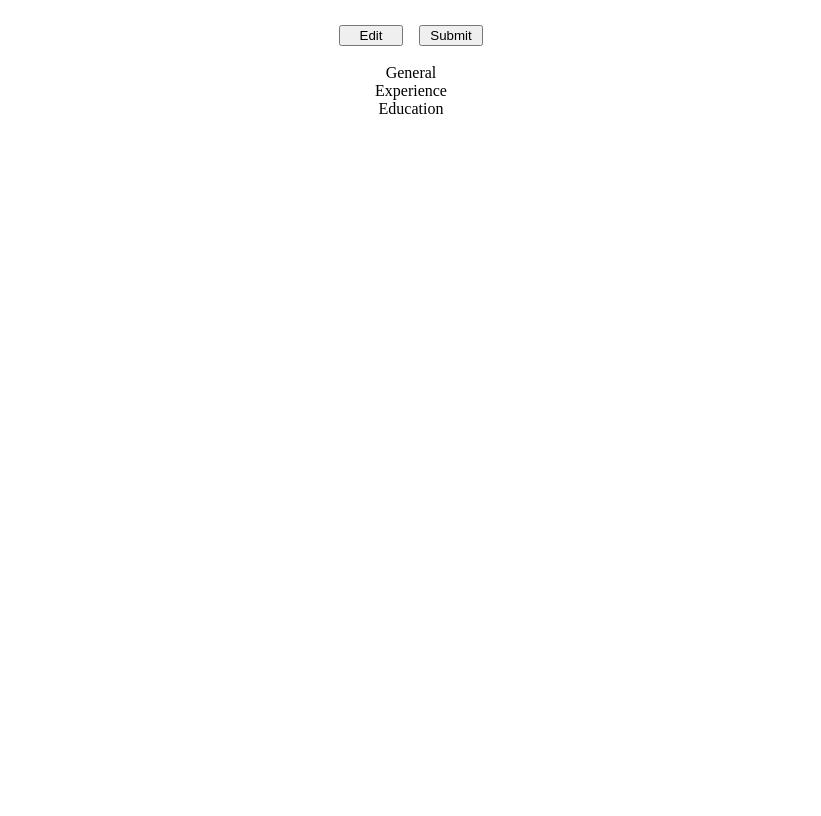
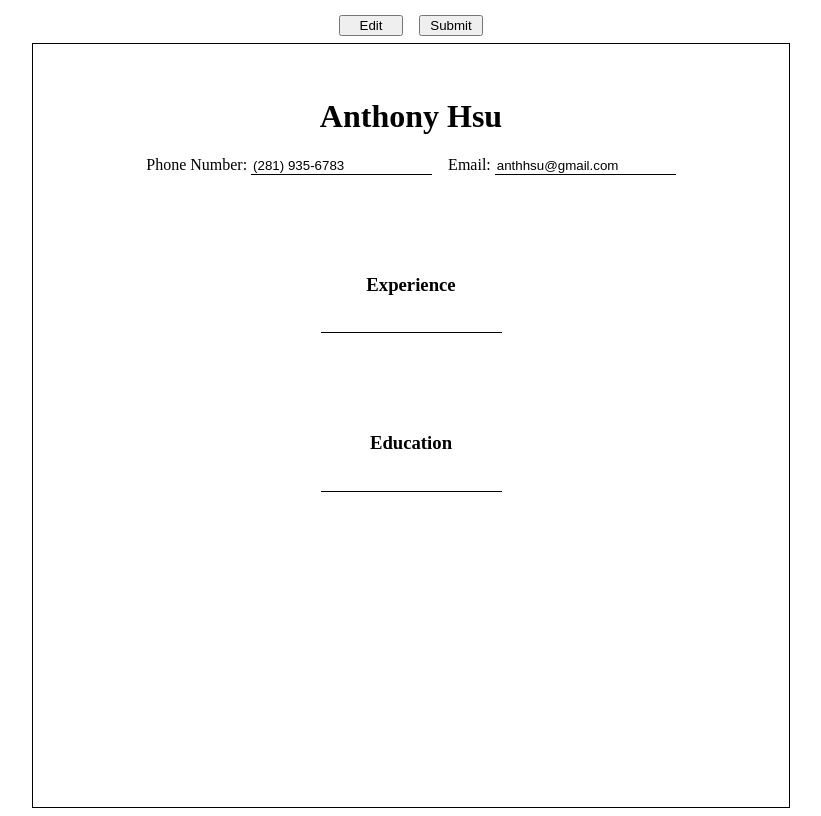
Before and after one commit to anthony-hsu/cv-project, a React (Create React App) app: page / in a window 1280 px wide. Shown: the whole page, without its empty margins (229-1050 px from the left). Built offline with nearby package versions, Linux system fonts and the light colour scheme.

Commit message:
Add some formatting

```diff
--- a/src/App.js
+++ b/src/App.js
@@ -11,9 +11,7 @@ class App extends Component {
             <button>Edit</button>
             <button>Submit</button>
           </div>
-          <div className="cv-contents">
-            <CVForm />
-          </div>
+          <CVForm className="cv-contents"/>
         </form>
       </div>
     );
--- a/src/components/CVForm.js
+++ b/src/components/CVForm.js
@@ -4,9 +4,17 @@ import Experience from './Experience'
 import Education from './Education'
 
 class CVForm extends Component {
+    constructor(props) {
+      super(props)
+
+      this.state = {
+
+      }
+    }
+
   render() {
     return (
-      <div>
+      <div className={this.props.className}>
         <General />
         <Experience />
         <Education />
--- a/src/components/Education.js
+++ b/src/components/Education.js
@@ -3,7 +3,12 @@ import React, { Component } from 'react'
 class Education extends Component {
   render() {
     return (
-      <div>Education</div>
+      <>
+        <form>
+            <h3>Education</h3>
+            <input type="text"></input>
+        </form>
+      </>
     )
   }
 }
--- a/src/components/Experience.js
+++ b/src/components/Experience.js
@@ -3,7 +3,14 @@ import React, { Component } from 'react'
 class Experience extends Component {
   render() {
     return (
-      <div>Experience</div>
+      <>
+        <form>
+            <h3>Experience</h3>
+            <input
+                type="text"
+            />
+        </form>
+      </>
     )
   }
 }
--- a/src/components/General.js
+++ b/src/components/General.js
@@ -1,11 +1,44 @@
-import React, { Component } from 'react'
+import React, { Component } from "react";
 
 class General extends Component {
+  constructor(props) {
+    super(props);
+
+    this.state = {
+      name: "Anthony Hsu",
+      phone: "(281) 935-6783",
+      email: "anthhsu@gmail.com",
+    };
+  }
   render() {
     return (
-      <div>General</div>
-    )
+      <>
+        <form id="form-general">
+          <div id="general-name">
+            <h1>{this.state.name}</h1>
+          </div>
+          <div id="general-contact">
+            <div>
+              <label>Phone Number: </label>
+              <input
+                type="text"
+                value={this.state.phone}
+                readOnly="true"
+              />
+            </div>
+            <div>
+              <label>Email: </label>
+              <input
+                type="text"
+                value={this.state.email}
+                readOnly="true"
+              />
+            </div>
+          </div>
+        </form>
+      </>
+    );
   }
 }
 
-export default General
+export default General;
--- a/src/styles/App.css
+++ b/src/styles/App.css
@@ -6,12 +6,17 @@
   display: flex;
   flex-direction: column;
   height: 100vh;
+  margin: 0 20%;
 }
 
 .cv-contents {
   flex: 20 0 auto;
   display: flex;
   flex-direction: column;
+  border: 1px solid black;
+  padding: 2rem;
+  justify-content: flex-start;
+  gap: 5rem;
 }
 
 .buttons-container {
@@ -25,3 +30,25 @@
 .buttons-container button {
   width: 4rem;
 }
+
+#form-general {
+  display: flex;
+  flex-direction: column;
+}
+
+#general-contact {
+  display: flex;
+  flex-direction: row;
+  justify-content: center;
+  gap: 1rem;
+}
+
+input {
+  border: none;
+  border-bottom: 1px solid black;
+}
+
+input:hover {
+  background-color: lightcyan;
+  border-radius: 2px;
+}
```
